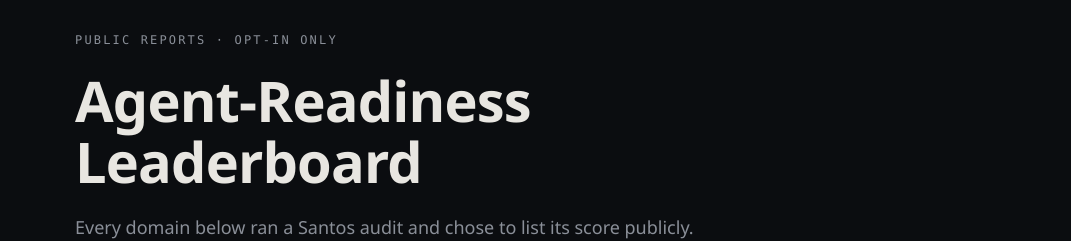
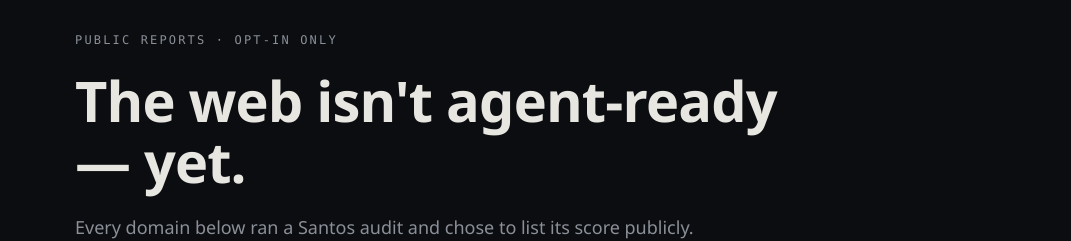
Before and after one commit to thereal-baitjet/santos-audit-api, a Next.js app: page /reports in a window 1280 px wide. Shown: the part 172-413 px from the top of the page, without its empty margins (105-1176 px from the left). Built offline with nearby package versions, Linux system fonts and the light colour scheme; no server answers; the database is empty.

Commit message:
"The web isn't agent-ready — yet." on homepage + leaderboard with live stats

```diff
--- a/app/page.js
+++ b/app/page.js
@@ -88,6 +88,8 @@
       </div>
 
       <div className="home-content">
+        <section className="content-section" id="index"><p className="section-label">The Santos Index · July 2026</p><h2>The web isn't agent-ready — yet.</h2><p className="sub wide">We audited 200+ of the world's best-known websites with the same engine that powers this API. Average AI Website Intelligence score: <strong>59/100</strong>. Median: <strong>57</strong>. google.com scores <strong>37</strong>, oracle.com <strong>39</strong>, binance.com <strong>24</strong> — while planetscale.com leads at <strong>91</strong>. Every report is public, HMAC-signed, and independently verifiable.</p><div className="cta-row"><a className="btn primary" href="/reports">Browse the leaderboard</a><a className="btn" href="#audit">Score your own site free</a></div></section>
+
         <section className="content-section" id="layers"><p className="section-label">01 · Intelligence model</p><h2>Four layers between being online and being usable</h2><p className="sub wide">Each dimension answers a different technical question. Callable checks are applicability-aware, so an informational site is not penalized for not exposing an API.</p><div className="dimension-grid">{DIMENSIONS.map((item, index) => <article className="dimension-card" key={item.name}><span>0{index + 1}</span><h3>{item.name}</h3><p>{item.text}</p></article>)}</div></section>
 
         <section className="content-section" id="checks"><p className="section-label">02 · Coverage</p><h2>What Santos checks</h2><div className="capability-grid">{capabilityGroups.map(([heading, text]) => <article key={heading}><h3>{heading}</h3><p>{text}</p></article>)}</div><div className="inline-links" aria-label="Technical checkers"><a href="/mcp-readiness-checker">MCP readiness checker</a><a href="/llms-txt-checker">llms.txt checker</a><a href="/openapi-readiness-checker">OpenAPI readiness checker</a></div><p className="sub sub--tight">Every result records observed evidence, status, applicability, confidence, limitations, and the next highest-impact fixes.</p></section>
--- a/app/reports/page.js
+++ b/app/reports/page.js
@@ -6,10 +6,10 @@
 
 const path = "/reports";
 export const metadata = {
-  title: "Agent-Readiness Leaderboard | Santos",
-  description: "Public Santos audit reports, ranked by agent-readiness score. Every listed site opted in; badges link back to the full signed report.",
+  title: "The web isn't agent-ready — yet. | Santos Leaderboard",
+  description: "200+ public agent-readiness reports, ranked by score. Average 59/100 — see where the world's biggest sites fail, and where yours stands.",
   alternates: { canonical: path },
-  openGraph: { title: "Agent-Readiness Leaderboard | Santos", description: "Public agent-readiness scores, ranked. Run a free audit to list your site.", type: "website", url: path },
+  openGraph: { title: "The web isn't agent-ready — yet. | Santos Leaderboard", description: "200+ public agent-readiness scores, ranked. Average 59/100. Run a free audit to list your site.", type: "website", url: path },
 };
 
 const dateOf = (value) => {
@@ -22,14 +22,28 @@
 export default async function ReportsLeaderboardPage() {
   const rows = await topPublicReports(200).catch(() => []);
 
+  const scored = rows.map((r) => r.score).filter((s) => Number.isFinite(s)).sort((a, b) => a - b);
+  const average = scored.length ? Math.round(scored.reduce((a, b) => a + b, 0) / scored.length) : null;
+  const median = scored.length ? scored[Math.floor(scored.length / 2)] : null;
+
   return (
     <PageShell>
       <article className="article-page report-page">
         <div className="breadcrumbs" aria-label="Breadcrumb"><a href="/">Home</a><span aria-hidden="true">/</span><span>Reports</span></div>
         <header className="page-hero">
           <p className="kicker">Public reports · opt-in only</p>
-          <h1>Agent-Readiness Leaderboard</h1>
+          <h1>The web isn't agent-ready — yet.</h1>
           <p className="lede">Every domain below ran a Santos audit and chose to list its score publicly. Reports are signed — anyone can verify them — and each page carries an embeddable badge for your README.</p>
+          {average != null && (
+            <div className="stat-strip">
+              <div className="wrap">
+                <div className="stat"><b>{scored.length}</b><span>public reports</span></div>
+                <div className="stat"><b>{average}</b><span>average score</span></div>
+                <div className="stat"><b>{median}</b><span>median score</span></div>
+                <div className="stat"><b>{scored[scored.length - 1]}</b><span>highest score</span></div>
+              </div>
+            </div>
+          )}
           <div className="cta-row"><a className="btn primary" href="/">Audit your site free</a><a className="btn" href="/verify">Verify a report</a></div>
         </header>
 
```
